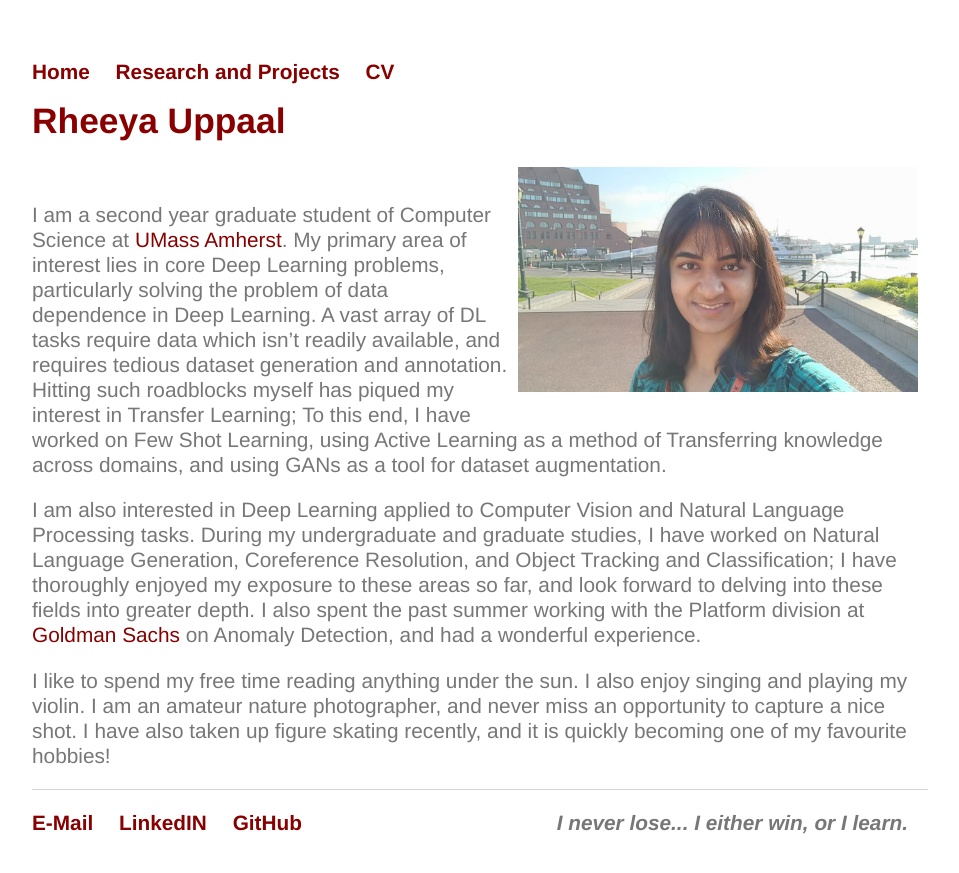
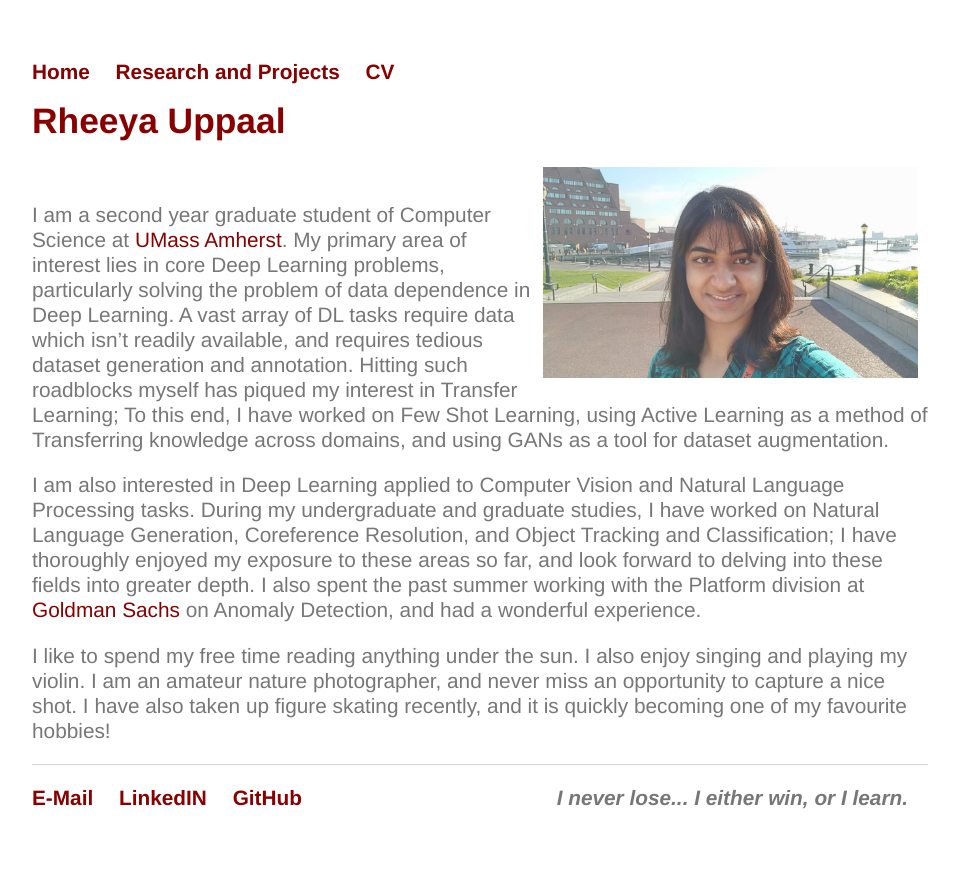
Before and after one commit to Uppaal/Uppaal.github.io, a Jekyll site: the page built from index.html, in a window 1280 px wide. Shown: the top 873 px of the page, without its empty margins (160-1119 px from the left). Built offline with Jekyll 4.4.1, drawn with Linux system fonts in a browser that asks for light colours.

Commit message:
Update index.html

```diff
--- a/index.html
+++ b/index.html
@@ -4,7 +4,7 @@ title: Rheeya Uppaal
 ---
 <div class="blurb">
 	<h1>Rheeya Uppaal</h1>
-	<img src="images/R3.jpeg" style="float:right" src="R2.jpeg" alt="picture" class="inline" width="400"/>
+	<img src="images/R3.jpeg" style="float:right" src="R2.jpeg" alt="picture" class="inline" width="375"/>
 	<br>
 	<p align="justified">I am a second year graduate student of Computer Science at <a href="https://www.cics.umass.edu/">UMass Amherst</a>. My primary area of interest lies in core Deep Learning problems, particularly solving the problem of data dependence in Deep Learning. A vast array of DL tasks require data which isn’t readily available, and requires tedious dataset generation and annotation. Hitting such roadblocks myself has piqued my interest in Transfer Learning; To this end,  I have worked on Few Shot Learning, using Active Learning as a method of Transferring knowledge across domains, and using GANs as a tool for dataset augmentation.</p>
 
```
